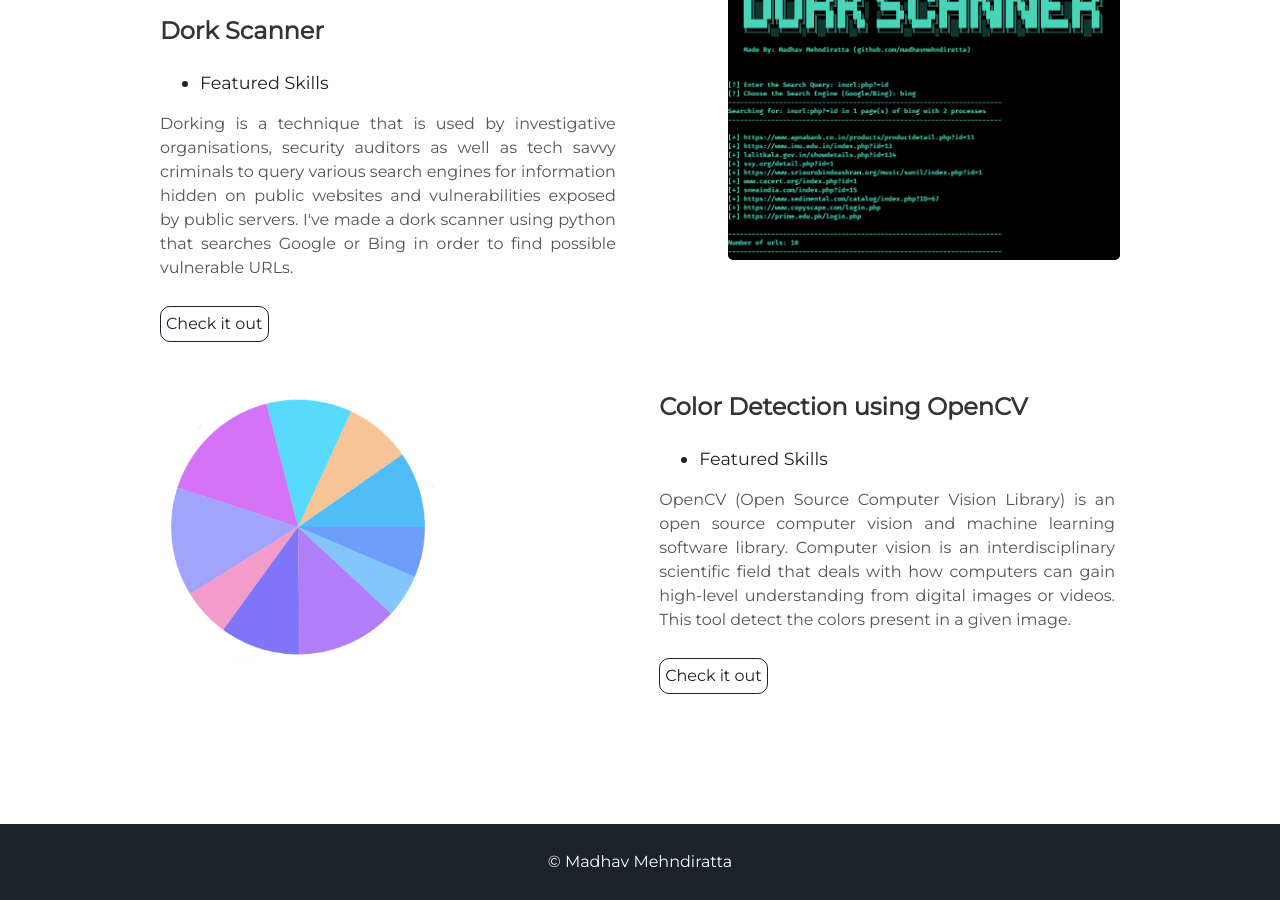
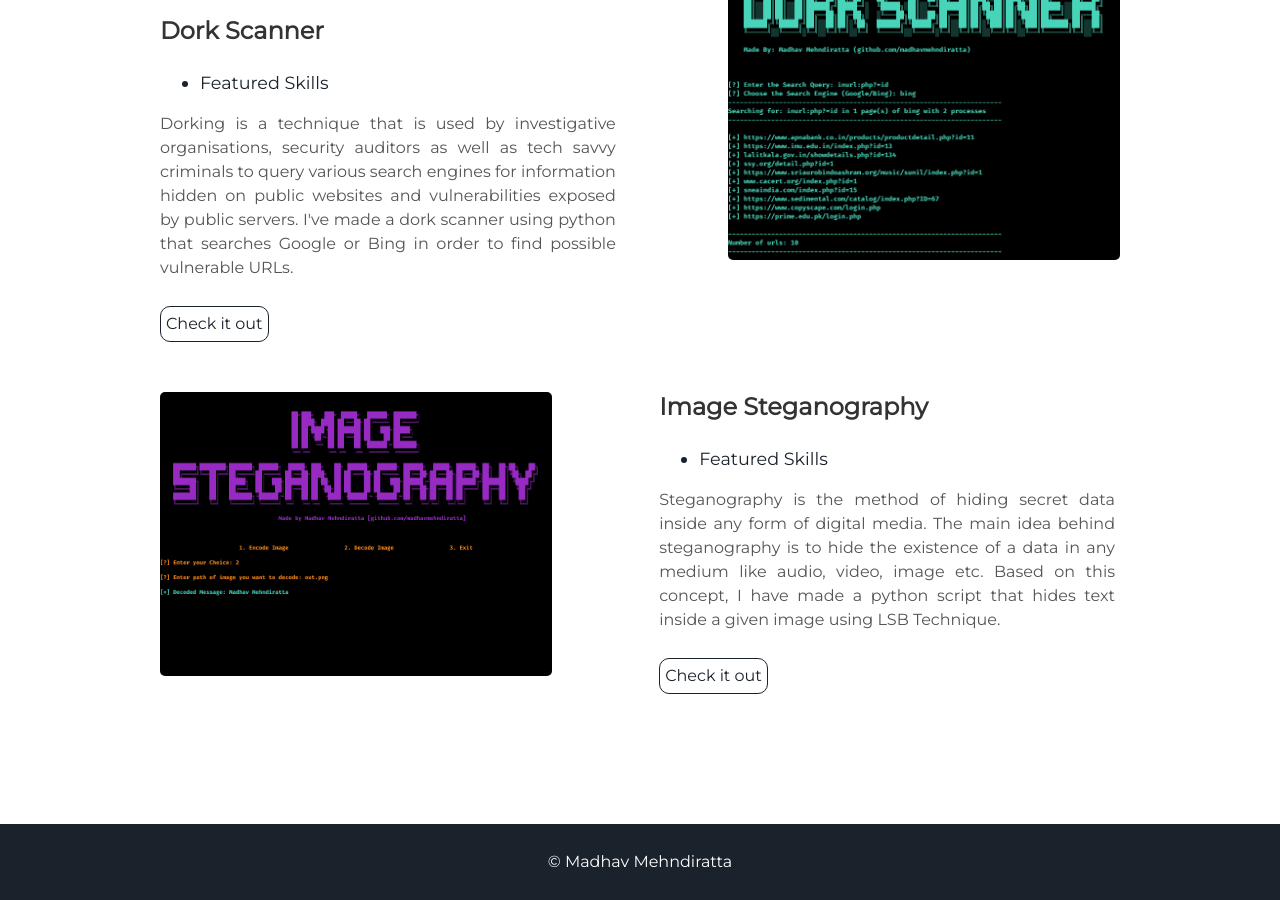
Before and after one commit to madhavmehndiratta/jekyll-portfolio, a Jekyll site: the page built from index.html, in a window 1280 px wide and 900 px high, scrolled down 1875 px. Built offline with Jekyll 4.4.1, drawn with Linux system fonts in a browser that asks for light colours.

Commit message:
Updated Projects

```diff
--- a/_config.yml
+++ b/_config.yml
@@ -1,5 +1,6 @@
 # Site settings
 title: Madhav Mehndiratta
+blog-title: Madhav Mehndiratta's Blog
 owner : 0xm1m3
 description: Madhav Mehndiratta
 blog-baseurl: /blog
@@ -18,7 +19,7 @@ instagram_username: madhavmehndiratta
 google-analytics:
   id: ""
 
-exclude: ['package.json', 'src' , 'node_modules']
+exclude: ['package.json', 'src' , 'node_modules', 'readme.md', 'blog/initpost.sh']
 
 defaults:
   -
--- a/_includes/blog-head.html
+++ b/_includes/blog-head.html
@@ -3,8 +3,8 @@
   <meta name="viewport" content="width=device-width, initial-scale=1.0, maximum-scale=1">
   <meta name="generator" content="Jekyll">
 
-  <title>{%if page.title %}{{ page.title }}{% else %}{{ site.title }}{% endif %}</title>
-
+  <title>{%if page.title %}{{ page.title }}{% else %}{{ site.blog-title }}{% endif %}</title>
+  <link rel="icon" href="assets/fav.png" type="image/x-icon" />
   <link rel="stylesheet" href="{{ "/css/main.css" | prepend: site.blog-baseurl | replace: '//', '/' }}">
  {% seo %}
 </head>
--- a/_includes/head.html
+++ b/_includes/head.html
@@ -5,6 +5,6 @@
 
   <title>{% if page.title %}{{ page.title }}{% else %}{{ site.title }}{% endif %}</title>
   <meta name="description" content="{% if page.description %}{{ page.description | strip_html | strip_newlines | truncate: 160 }}{% else %}{{ site.description }}{% endif %}">
-
+  <link rel="icon" href="assets/img/favicon.png" type="image/x-icon" />
   <link rel="stylesheet" href="{{ "/assets/css/main.css" | prepend: site.baseurl }}"> {% seo %}
 </head>
--- a/_includes/projects.html
+++ b/_includes/projects.html
@@ -16,14 +16,14 @@
 </div>
 <div class="user-projects">
   <div class="images-left">
-    <img width=60% height=60% alt="chart" src="{{ "/assets/img/chart.png" | prepend: site.baseurl }}" />
+    <img width=85% height=85% alt="chart" src="{{ "/assets/img/steganography.png" | prepend: site.baseurl }}" />
   </div>
   <div class="contents-right">
-    <h3> Color Detection using OpenCV </h3>
+    <h3> Image Steganography </h3>
     <ul>
       <li> Featured Skills</li>
     </ul>
-    <p align="justify">OpenCV (Open Source Computer Vision Library) is an open source computer vision and machine learning software library. Computer vision is an interdisciplinary scientific field that deals with how computers can gain high-level understanding from digital images or videos. This tool detect the colors present in a given image.</p>
-    <a class="project-link" href="https://github.com/madhavmehndiratta/openCV-color-detection">Check it out</a>
+    <p align="justify">Steganography is the method of hiding secret data inside any form of digital media. The main idea behind steganography is to hide the existence of a data in any medium like audio, video, image etc. Based on this concept, I have made a python script that hides text inside a given image using LSB Technique.</p>
+    <a class="project-link" href="https://github.com/madhavmehndiratta/imageSteganography">Check it out</a>
   </div>
 </div>
```
Also changed, not shown: assets/img/chart.png (deleted), assets/img/favicon.png (added), assets/img/steganography.png (added), blog/assets/fav.png (added), src/img/favicon.png (added), src/img/steganography.png (added).
